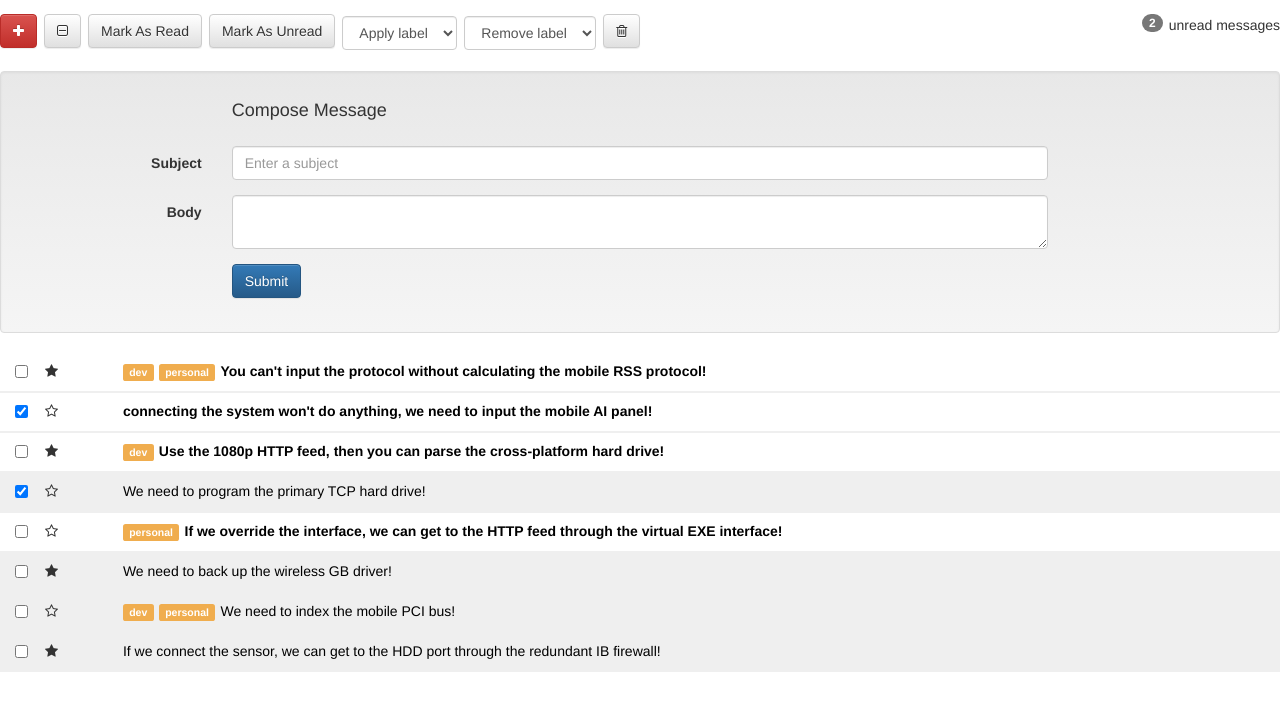
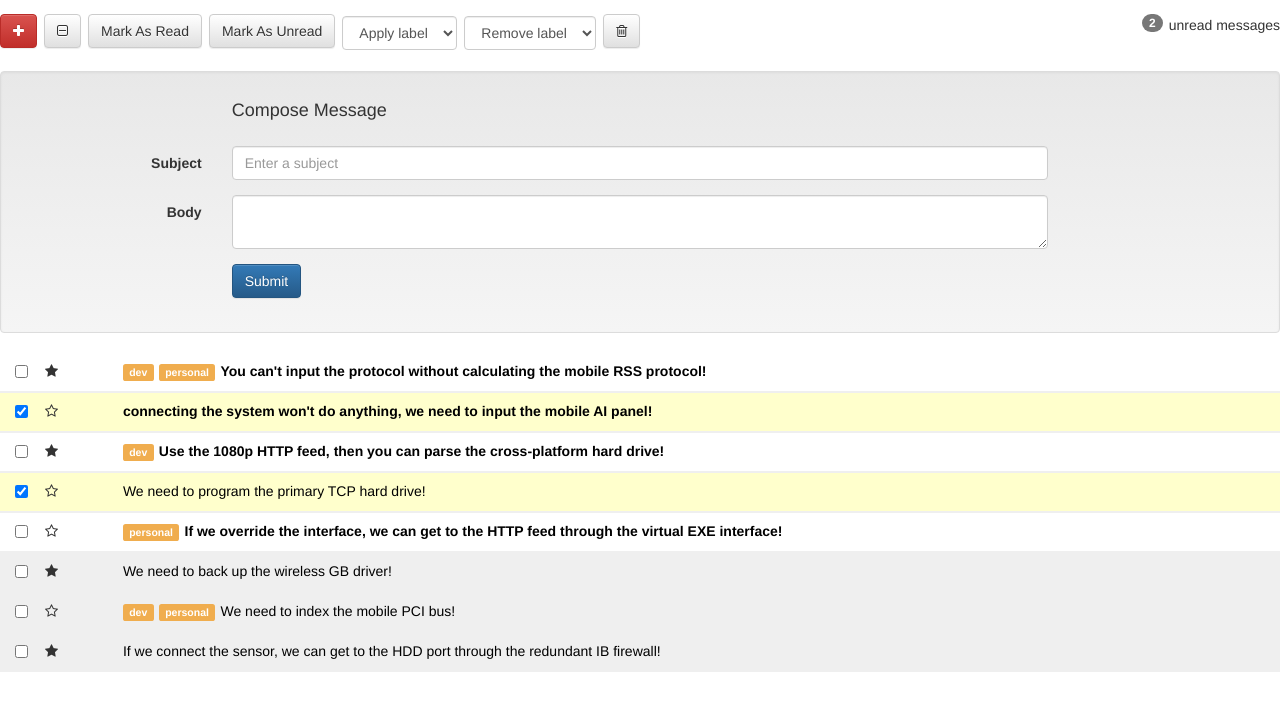
Before and after one commit to tinahuang5X/react-galvanize-inbox, a React (Create React App) app: page / in a window 1280 px wide. Shown: the top 710 px of the page. Built offline with nearby package versions, Linux system fonts and the light colour scheme.

Commit message:
all errors fixed

```diff
--- a/src/components/MessageComponent.js
+++ b/src/components/MessageComponent.js
@@ -2,9 +2,9 @@ import React from 'react';
 //import './index.css';
 
 function renderLabels(labels) {
-  return labels.map(label => {
+  return labels.map((label, labelKey) => {
     return (
-      <span className="label label-warning">
+      <span className="label label-warning" key={labelKey}>
         {label}
       </span>
     );
@@ -13,11 +13,11 @@ function renderLabels(labels) {
 
 export default function MessageComponent({ selected, message }) {
   const readClass = message.read ? 'read' : 'unread';
-  //const selectedClass = message.selected ? 'selected' : '';
+  const selectedClass = selected ? 'selected' : '';
   const starClass = message.starred ? 'star fa fa-star' : 'star fa fa-star-o';
 
   return (
-    <div className={`row message ${readClass}`}>
+    <div className={`row message ${readClass} ${selectedClass}`}>
       <div className="col-xs-1">
         <div className="row">
           <div className="col-xs-2">
--- a/src/components/MessagesComponent.js
+++ b/src/components/MessagesComponent.js
@@ -3,24 +3,16 @@ import React from 'react';
 import MessageComponent from './MessageComponent';
 export default function MessagesComponent({ messages, selectedMessageIds }) {
   return (
-    <div>
-      {messages.map(message => {
-        let selected = false;
-        if (
-          selectedMessageIds.find(selectedMessageId => {
-            if (selectedMessageId === message.id) return true;
-          })
-        )
-          selected = true;
-
-        return (
-          <MessageComponent
-            selected={selected}
-            message={message}
-            key={message.id}
-          />
-        );
-      })}
+    <div className="MessagesComponent">
+      {messages.map(message =>
+        <MessageComponent
+          key={message.id}
+          selected={
+            selectedMessageIds.indexOf(message.id) !== -1 ? true : false
+          }
+          message={message}
+        />
+      )}
     </div>
   );
 }
```
Also changed, not shown: 1 other file (tests, documents, lock files or other folders).
